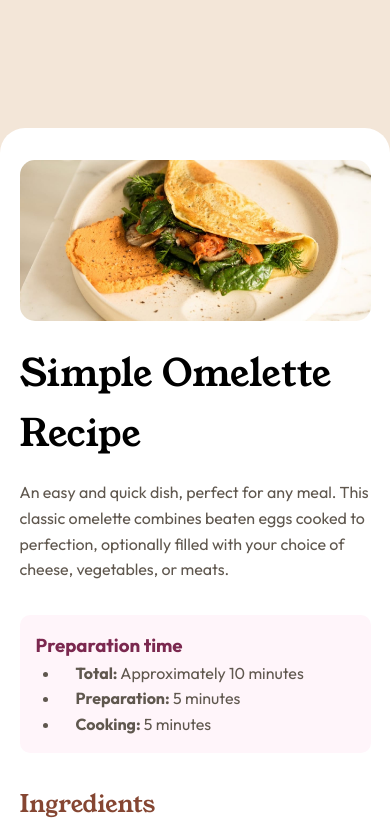
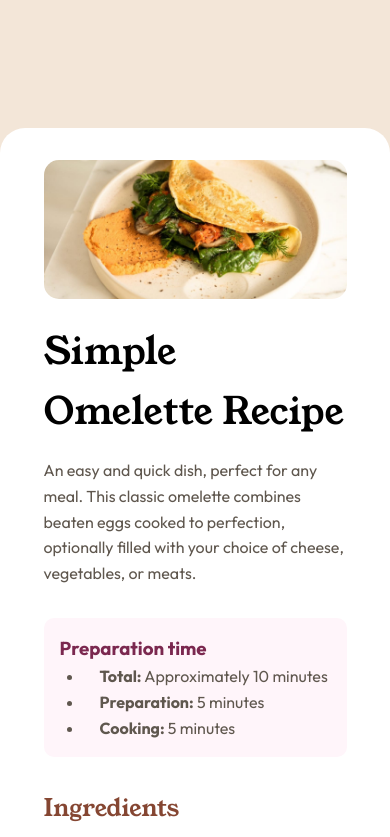
Before and after one commit to emil-raubach/frontendmentor, a plain HTML site: page recipe-page-main/index.html in a window 390 px wide. Shown: the top 837 px of the page. Drawn offline with Linux system fonts and the light colour scheme.

Commit message:
Add media query

```diff
--- a/recipe-page-main/css/style.css
+++ b/recipe-page-main/css/style.css
@@ -180,3 +180,10 @@ strong {
   color: var(--clr-brown-800);
   font-weight: 700;
 }
+
+/* Media Queries */
+@media screen and (max-width: 768px) {
+  .container {
+    padding: 0 1.5rem;
+  }
+}
```
